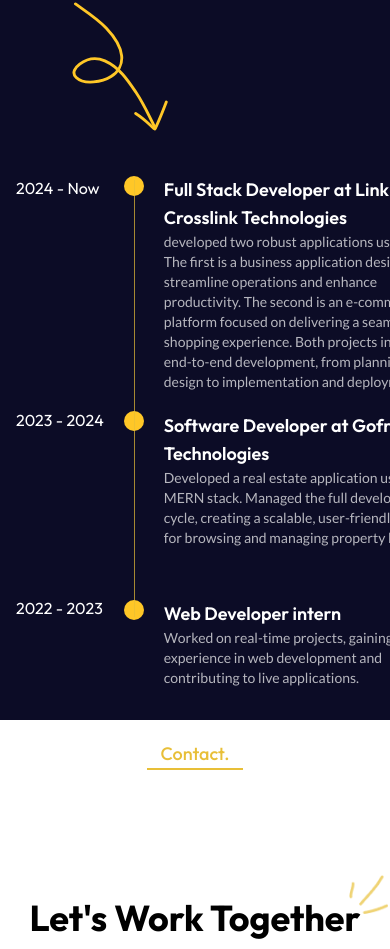
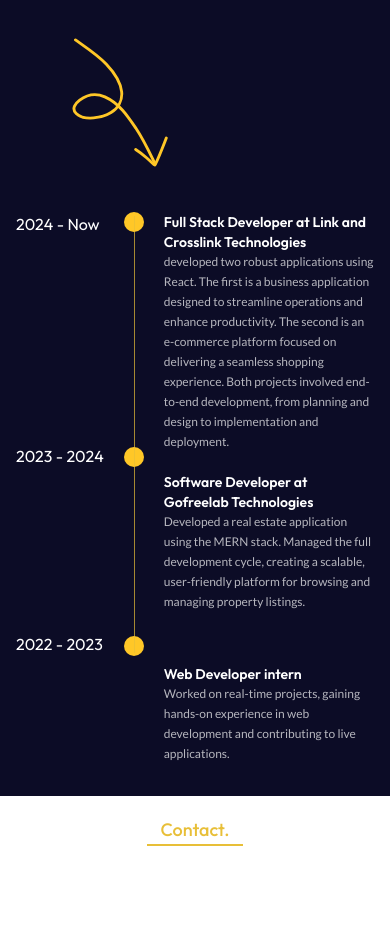
Before and after one commit to karthikdedsec/Portfolio, a React (Vite) app: page / in a window 390 px wide. Shown: the part 6488-7437 px from the top of the page. Built offline with nearby package versions, Linux system fonts and the light colour scheme.

Commit message:
fix the experience section

```diff
--- a/src/components/Experience.jsx
+++ b/src/components/Experience.jsx
@@ -12,7 +12,7 @@ const Experience = () => {
         {/* content */}
         <div className="flex flex-col gap-3 md:flex-row justify-between mt-5 pt-24">
           {/* experience */}
-          <div className="flex flex-col w-[444px] gap-14">
+          <div className="flex flex-col md:w-[444px] gap-14">
             <div className="relative">
               <h1 className=" w-auto font-OutFit text-3xl md:text-4xl font-bold  text-white">
                 My Experience
@@ -68,10 +68,10 @@ const Experience = () => {
             </div>
             <div className="space-y-5 md:space-y-8 ">
               <div className="">
-                <h4 className="text-white text-wrap font-semibold text-lg md:text-xl font-OutFit">
+                <h4 className="text-white text-wrap font-semibold text-sm sm:text-lg md:text-xl font-OutFit">
                   Full Stack Developer at Link and Crosslink Technologies{" "}
                 </h4>
-                <p className="text-[rgba(255,255,255,0.70)] text-sm w-[290px] md:text-base md:w-[444px] text-wrap leading-5 md:leading-7">
+                <p className="text-[rgba(255,255,255,0.70)] text-xs md:text-base sm:w-[290px] md:w-[444px] text-wrap leading-5 md:leading-7">
                   developed two robust applications using React. The first is a
                   business application designed to streamline operations and
                   enhance productivity. The second is an e-commerce platform
@@ -81,10 +81,10 @@ const Experience = () => {
                 </p>
               </div>
               <div>
-                <h4 className="text-white font-semibold text-lg text-wrap md:text-xl font-OutFit">
+                <h4 className="text-white font-semibold text-sm sm:text-lg text-wrap md:text-xl font-OutFit">
                   Software Developer at Gofreelab Technologies
                 </h4>
-                <p className="text-[rgba(255,255,255,0.70)] text-sm w-[290px] md:text-base md:w-[444px] leading-5 md:leading-7">
+                <p className="text-[rgba(255,255,255,0.70)] text-xs md:text-base sm:w-[290px] md:w-[444px] leading-5 md:leading-7">
                   Developed a real estate application using the MERN stack.
                   Managed the full development cycle, creating a scalable,
                   user-friendly platform for browsing and managing property
@@ -92,10 +92,10 @@ const Experience = () => {
                 </p>
               </div>
               <div>
-                <h4 className="text-white font-semibold text-lg text-wrap md:text-xl font-OutFit pt-8 sm:pt-20 md:pt-12">
+                <h4 className="text-white font-semibold text-sm sm:text-lg text-wrap md:text-xl font-OutFit pt-8 sm:pt-20 md:pt-12">
                   Web Developer intern
                 </h4>
-                <p className="text-[rgba(255,255,255,0.70)] text-sm md:text-base w-[290px] md:w-[444px] leading-5 md:leading-7">
+                <p className="text-[rgba(255,255,255,0.70)] text-xs md:text-base sm:w-[290px] md:w-[444px] leading-5 md:leading-7">
                   Worked on real-time projects, gaining hands-on experience in
                   web development and contributing to live applications.
                 </p>
```
